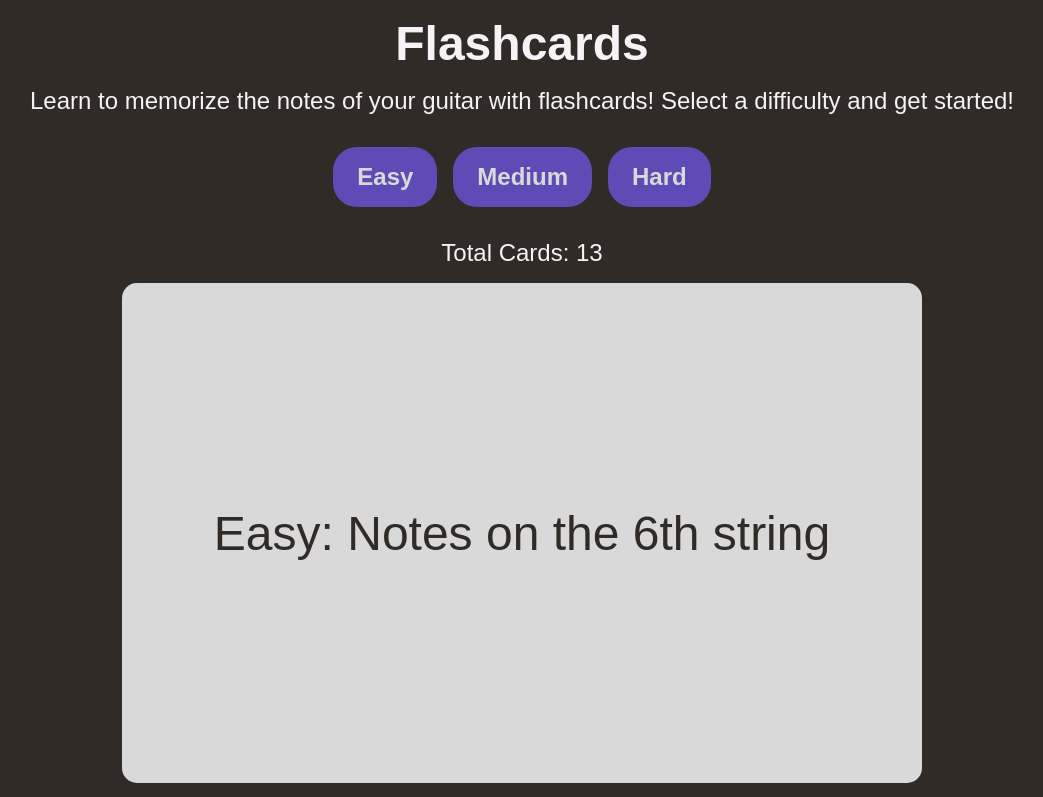
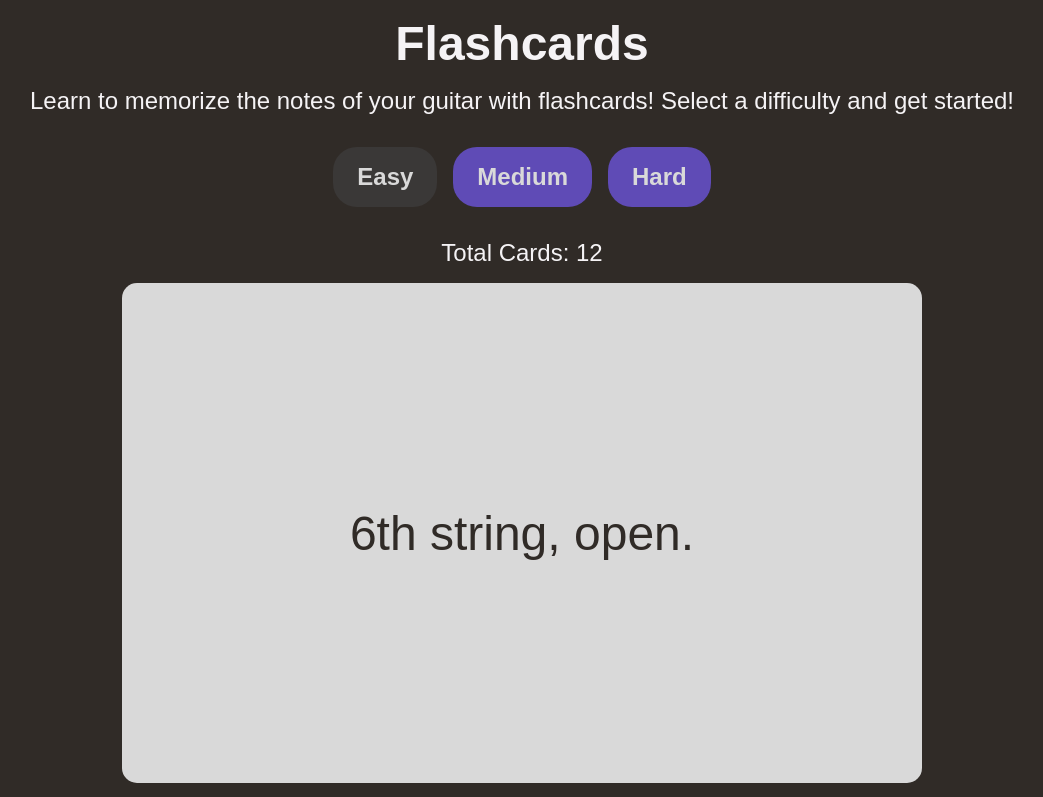
Before and after one commit to zacheratk/flashcards, a React (Vite) app: page / in a window 1280 px wide. Shown: the top 797 px of the page, without its empty margins (118-1161 px from the left). Built offline with nearby package versions, Linux system fonts and the light colour scheme.

Commit message:
Change how user sees current difficulty Removed introductory cards in each set, and make it so the current card set is visually indicated to the user by disabling the button of the current set.

```diff
--- a/src/components/CardSet.jsx
+++ b/src/components/CardSet.jsx
@@ -80,9 +80,9 @@ const CardSet = () => {
     return (
         <div className='content'>
             <div className='difficulty'>
-                <button onClick={handleEasy}>Easy</button>
-                <button onClick={handleMedium}>Medium</button>
-                <button onClick={handleHard}>Hard</button>
+                <button onClick={handleEasy} disabled={cardSet === 'easy'}>Easy</button>
+                <button onClick={handleMedium} disabled={cardSet === 'medium'}>Medium</button>
+                <button onClick={handleHard} disabled={cardSet === 'hard'}>Hard</button>
             </div>
             <p>Total Cards: {sets[cardSet].length - 1}</p>
             <Card card={sets[cardSet][index]} key={index} />
--- a/src/data/cardSets.json
+++ b/src/data/cardSets.json
@@ -1,10 +1,5 @@
 {
     "easy": [
-        {
-            "front": "Easy: Notes on the 6th string",
-            "back": "Click next to start!",
-            "answer": []
-        },
         {
             "front": "6th string, open.",
             "back": "E",
@@ -72,11 +67,6 @@
         }
     ],
     "medium": [
-        {
-            "front": "Medium: Notes on strings 4 to 6",
-            "back": "Click next to start!",
-            "answer": []
-        },
         {
             "front": "6th string, open.",
             "back": "E",
@@ -274,11 +264,6 @@
         }
     ],
     "hard": [
-        {
-            "front": "Hard: Notes on all 6 strings!",
-            "back": "Click next to start!",
-            "answer": []
-        },
         {
             "front": "6th string, open.",
             "back": "E",
```
